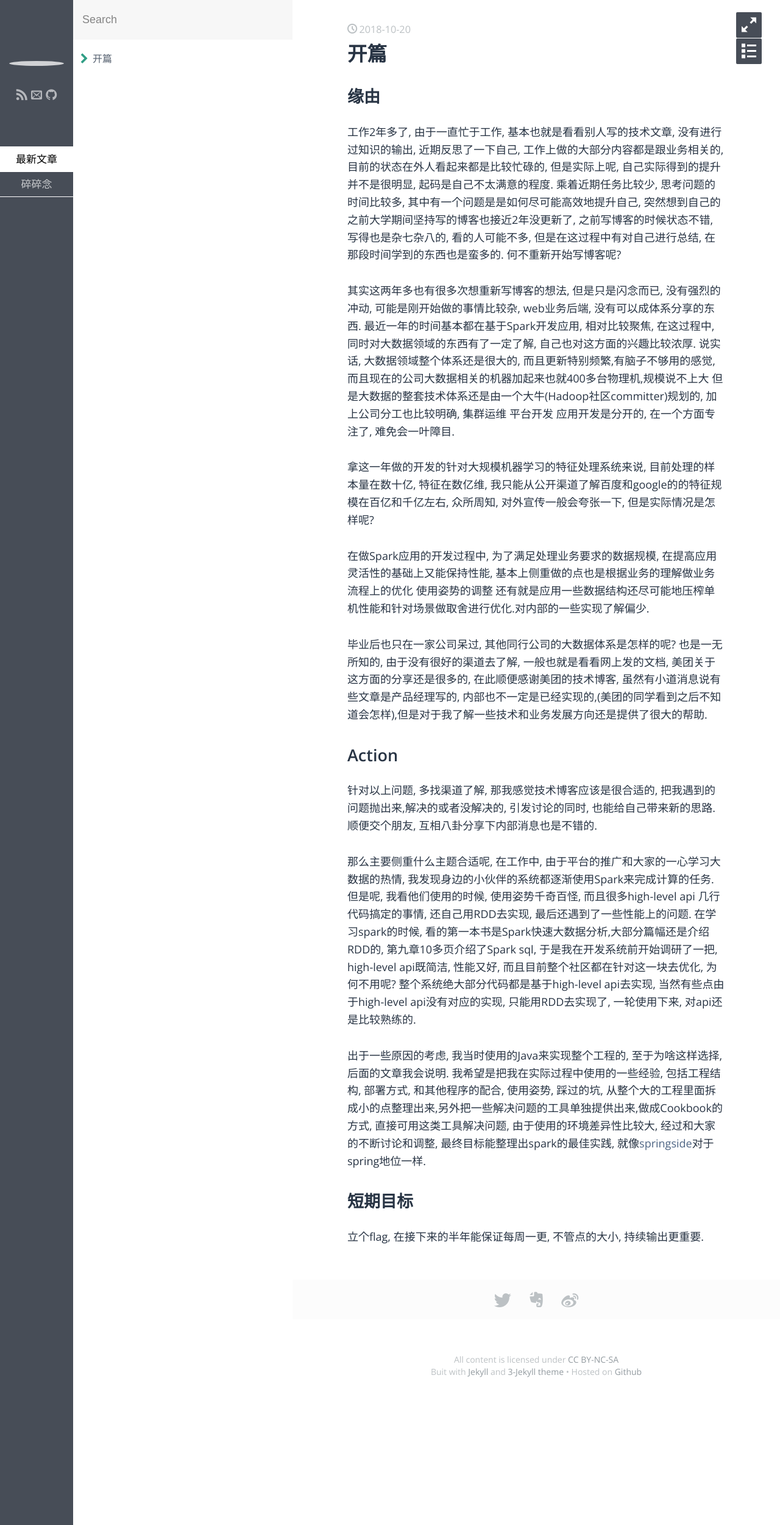
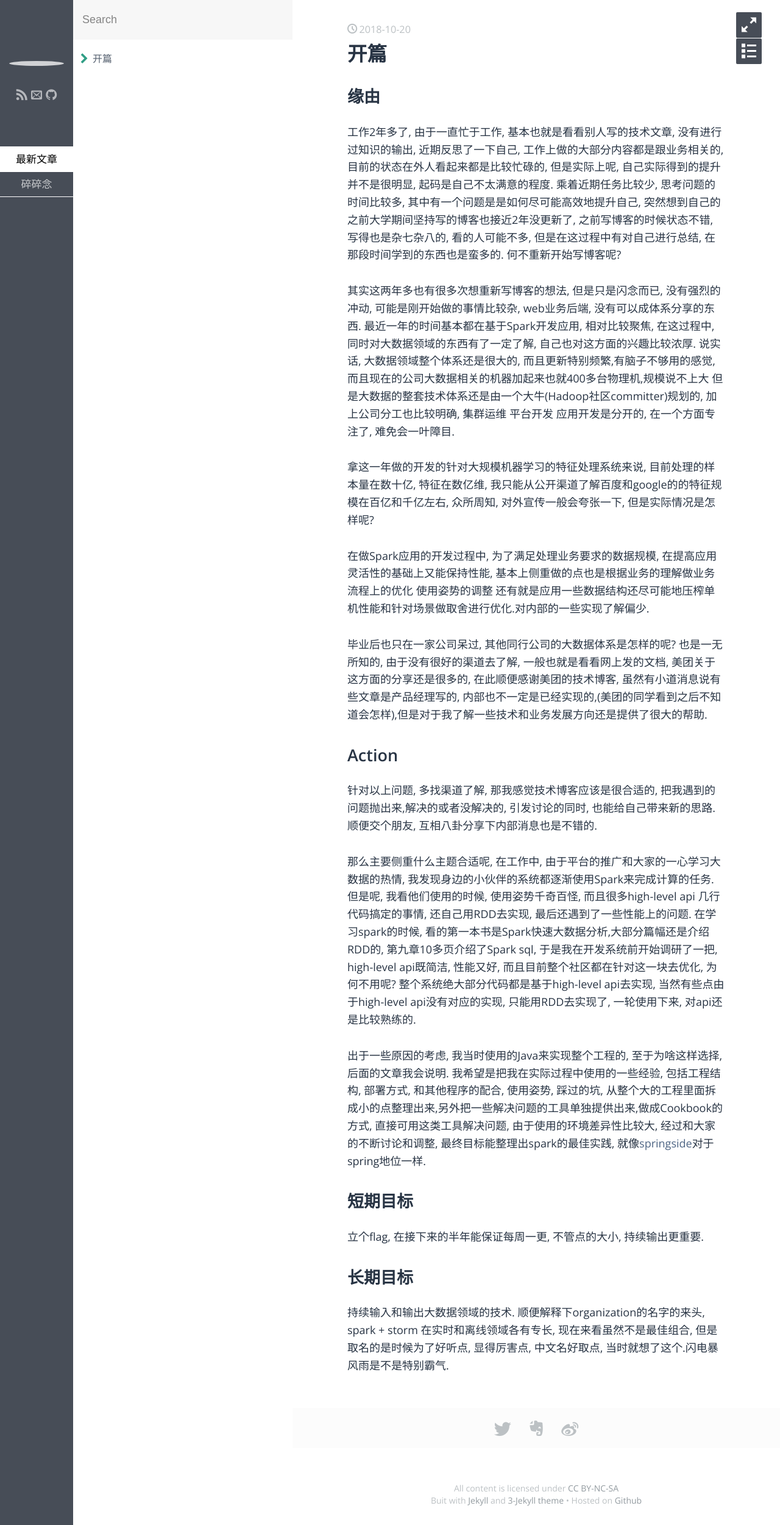
Before and after one commit to spark-storm/blog, a Jekyll site: the page built from _posts/2018-10-20-first.md, in a window 1280 px wide. Shown: the whole page at 61% size. Built offline with Jekyll 4.4.1, drawn with Linux system fonts in a browser that asks for light colours; some web fonts are replaced.

Commit message:
update 长期目标

```diff
--- a/_posts/2018-10-20-first.md
+++ b/_posts/2018-10-20-first.md
@@ -30,3 +30,6 @@ published: true
 
 # 短期目标
 立个flag, 在接下来的半年能保证每周一更, 不管点的大小, 持续输出更重要.
+
+# 长期目标
+持续输入和输出大数据领域的技术. 顺便解释下organization的名字的来头,  spark + storm 在实时和离线领域各有专长, 现在来看虽然不是最佳组合, 但是取名的是时候为了好听点, 显得厉害点, 中文名好取点, 当时就想了这个.闪电暴风雨是不是特别霸气.
```
